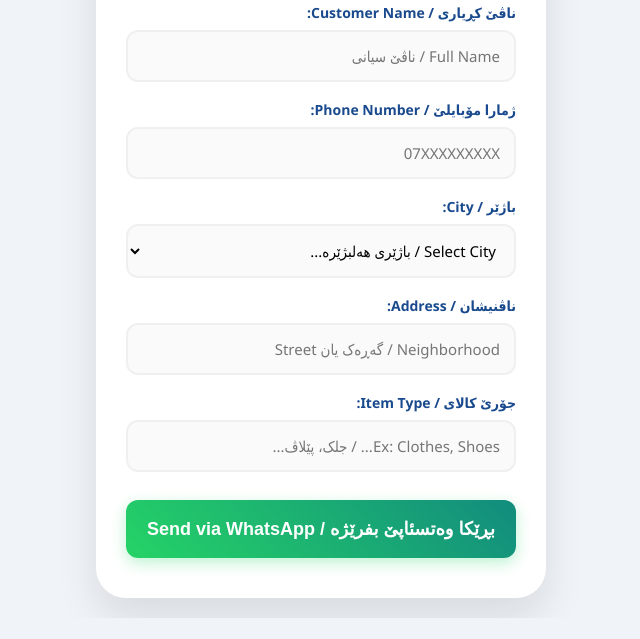
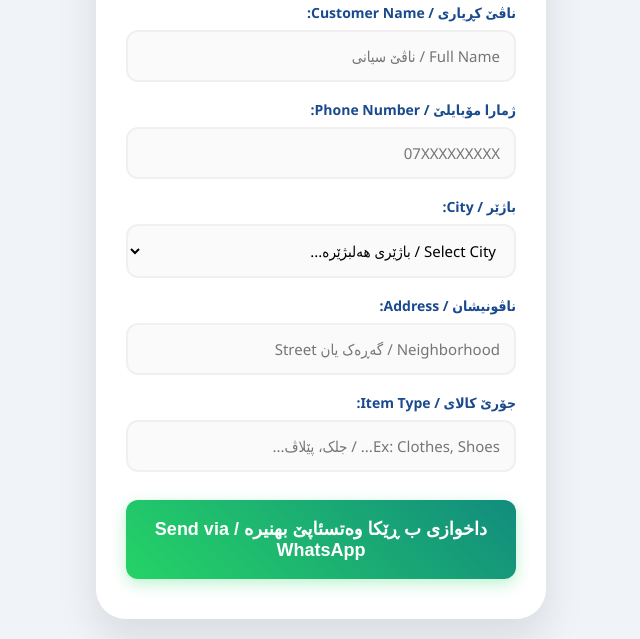
Before and after one commit to hamreenr-svg/repost_iraq1, a plain HTML site: page index.html in a window 1280 px wide. Shown: the part 321-960 px from the top of the page, without its empty margins (319-959 px from the left). Before the commit the page ends 939 px from the top, so only its background shows below. Drawn offline with Linux system fonts and the light colour scheme.

Commit message:
Update index.html

```diff
--- a/index.html
+++ b/index.html
@@ -142,7 +142,7 @@
         </div>
 
         <div class="form-group">
-            <label>ناڤنیشان / Address:</label>
+            <label>ناڤونیشان / Address:</label>
             <input type="text" id="address" placeholder="Neighborhood / گەڕەک یان Street" required>
         </div>
 
@@ -151,7 +151,7 @@
             <input type="text" id="item" placeholder="Ex: Clothes, Shoes... / جلک، پێلاڤ..." required>
         </div>
 
-        <button type="button" onclick="sendToWhatsApp()">بڕێکا وەتسئاپێ بفرێژە / Send via WhatsApp</button>
+        <button type="button" onclick="sendToWhatsApp()">داخوازى ب ڕێکا وەتسئاپێ بهنيرە / Send via WhatsApp</button>
     </form>
 </div>
 
```
